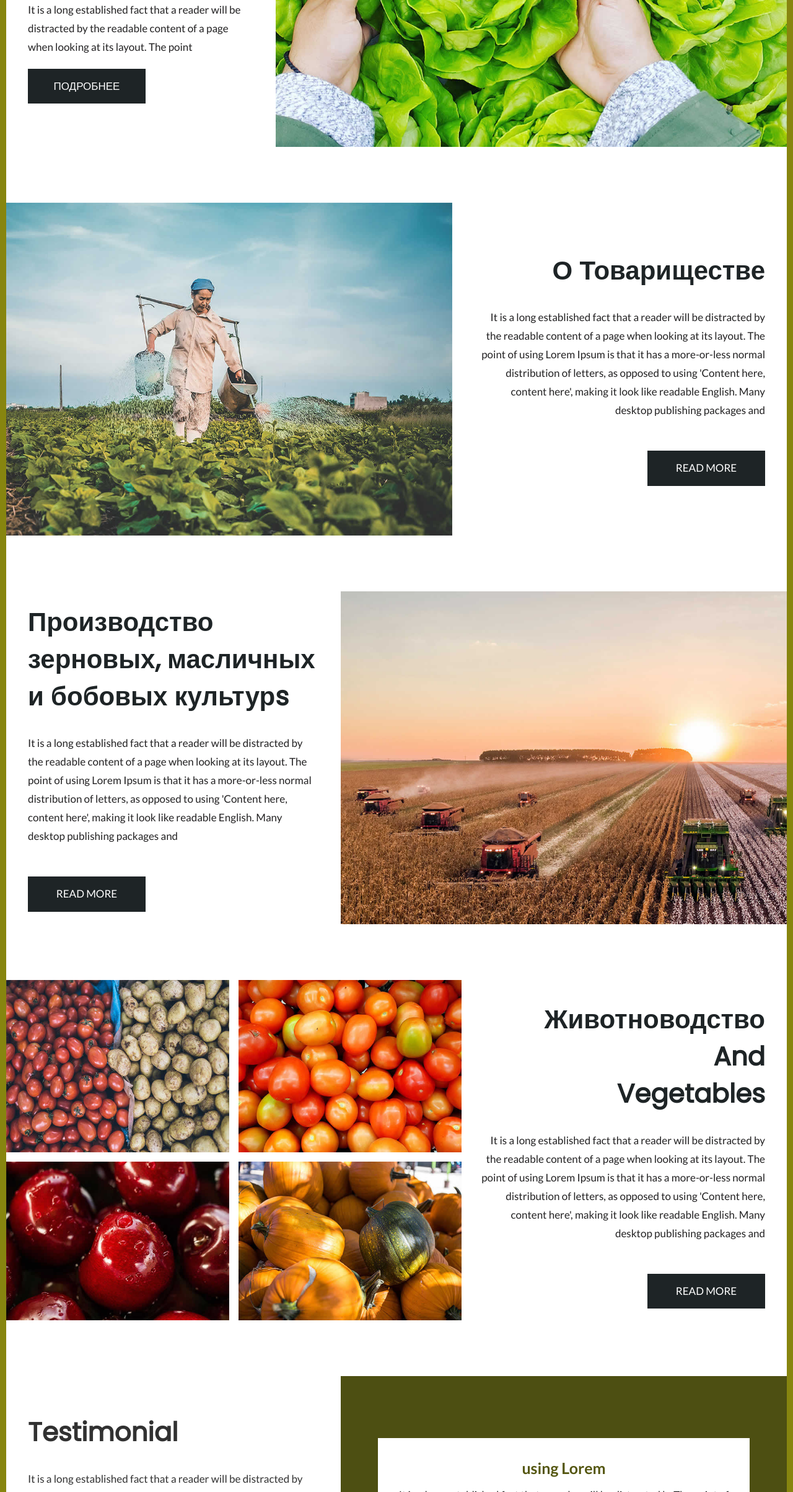
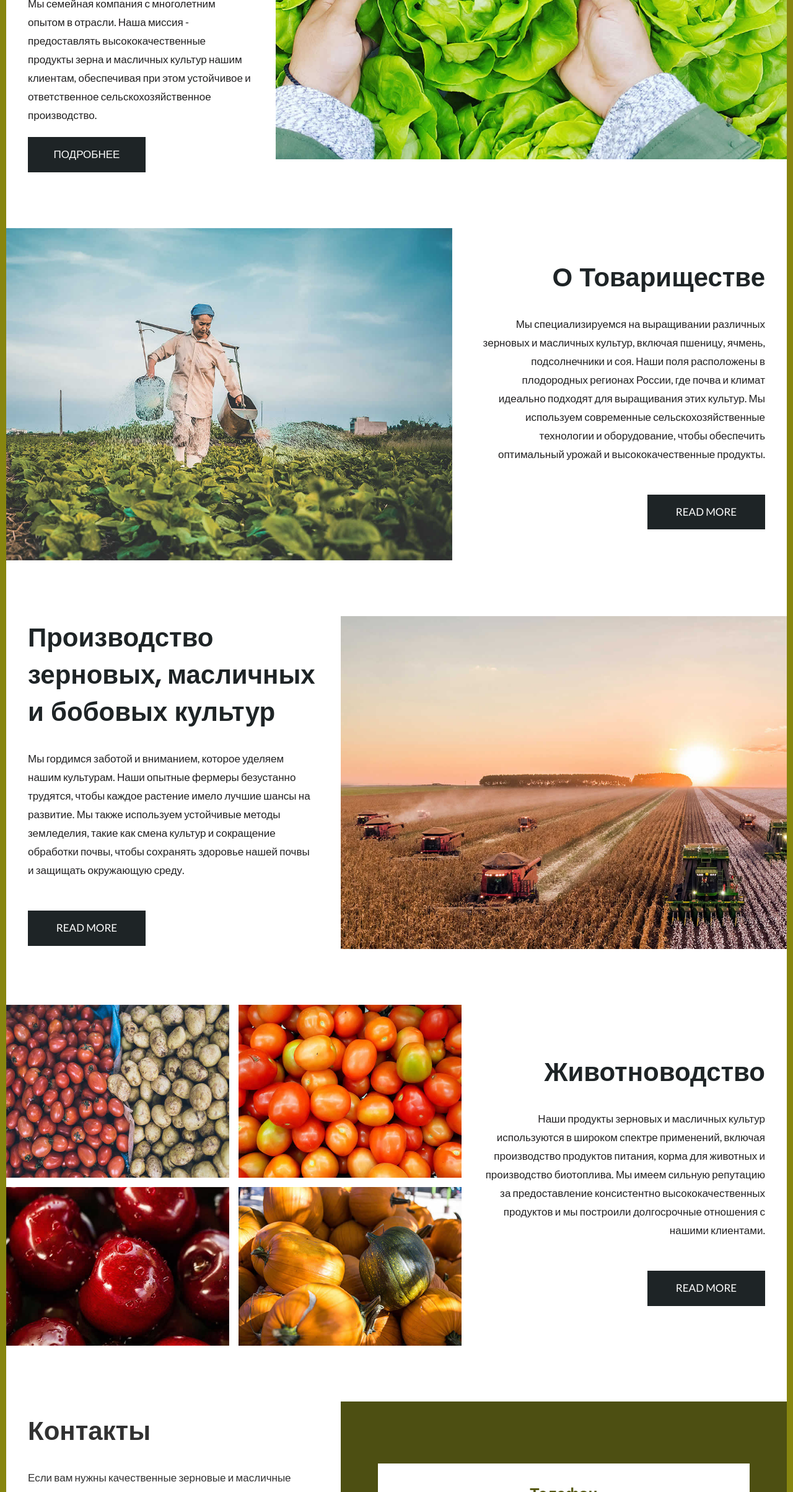
Before and after one commit to ree-l/Kantemir-Agro, a plain HTML site: page index.html in a window 1280 px wide. Shown: the part 393-2800 px from the top of the page at 62% size. Drawn offline with nearby package versions, Linux system fonts and the light colour scheme.

Commit message:
Update index.html

```diff
--- a/index.html
+++ b/index.html
@@ -47,7 +47,7 @@
                      <img class="logo" src="images/logo.png" alt="#"/>
                      <div class="titlepage">
                         <h2>Download<br> Landing page for <br>Farmer & <br>Agriculture</h2>
-                        <p>It is a long established fact that a reader will be distracted by the readable content of a page when looking at its layout. The point   </p>
+                        <p>Добро пожаловать в наш бизнес по выращиванию зерна и масличных культур! Мы семейная компания с многолетним опытом в отрасли. Наша миссия - предоставлять высококачественные продукты зерна и масличных культур нашим клиентам, обеспечивая при этом устойчивое и ответственное сельскохозяйственное производство.   </p>
                         <a class="read_more" href="#">Подробнее</a>
                      </div>
                   </div>
@@ -55,7 +55,7 @@
                <div class="col-xl-8 col-lg-8 col-md-12 padding_right">
                   <div class="banner_main_img">
                      <figure><img src="images/our_img1.jpg" alt="#"/>
-                        <h3>ЗЕРНОВОЕ ПРОИЗВОДСТВО</h3>
+                        <h3>Качественное зерно</h3>
                      </figure>
 
                   </div>
@@ -77,7 +77,7 @@
                   <div class="about_text">
                      <div class="titlepage">
                         <h2>О Товариществе</h2>
-                        <p>It is a long established fact that a reader will be distracted by the readable content of a page when looking at its layout. The point of using Lorem Ipsum is that it has a more-or-less normal distribution of letters, as opposed to using 'Content here, content here', making it look like readable English. Many desktop publishing packages and </p>
+                        <p>Мы специализируемся на выращивании различных зерновых и масличных культур, включая пшеницу, ячмень, подсолнечники и соя. Наши поля расположены в плодородных регионах России, где почва и климат идеально подходят для выращивания этих культур. Мы используем современные сельскохозяйственные технологии и оборудование, чтобы обеспечить оптимальный урожай и высококачественные продукты. </p>
                         <a class="read_more" href="#">Read More</a>
                      </div>
                   </div>
@@ -93,8 +93,8 @@
                <div class="col-xl-5 col-lg-5 col-md-12 order_2">
                   <div class="our_text">
                      <div class="titlepage">
-                        <h2>Производство зерновых, масличных и бобовых культурs</h2>
-                        <p>It is a long established fact that a reader will be distracted by the readable content of a page when looking at its layout. The point of using Lorem Ipsum is that it has a more-or-less normal distribution of letters, as opposed to using 'Content here, content here', making it look like readable English. Many desktop publishing packages and </p>
+                        <h2>Производство зерновых, масличных и бобовых культур </h2>
+                        <p>Мы гордимся заботой и вниманием, которое уделяем нашим культурам. Наши опытные фермеры безустанно трудятся, чтобы каждое растение имело лучшие шансы на развитие. Мы также используем устойчивые методы земледелия, такие как смена культур и сокращение обработки почвы, чтобы сохранять здоровье нашей почвы и защищать окружающую среду. </p>
                         <a class="read_more" href="#">Read More</a>
                      </div>
                   </div>
@@ -139,8 +139,8 @@
                <div class="col-xl-5 col-lg-5 col-md-12">
                   <div class="our_fruit_text">
                      <div class="titlepage">
-                        <h2>Животноводство<br> And <br> Vegetables</h2>
-                        <p>It is a long established fact that a reader will be distracted by the readable content of a page when looking at its layout. The point of using Lorem Ipsum is that it has a more-or-less normal distribution of letters, as opposed to using 'Content here, content here', making it look like readable English. Many desktop publishing packages and </p>
+                        <h2>Животноводство</h2>
+                        <p>Наши продукты зерновых и масличных культур используются в широком спектре применений, включая производство продуктов питания, корма для животных и производство биотоплива. Мы имеем сильную репутацию за предоставление консистентно высококачественных продуктов и мы построили долгосрочные отношения с нашими клиентами. </p>
                         <a class="read_more" href="#">Read More</a>
                      </div>
                   </div>
@@ -156,9 +156,9 @@
                <div class="col-xl-5 col-lg-5 col-md-12 order_2">
                   <div class="testimonial_box">
                      <div class="titlepage">
-                        <h2>Testimonial</h2>
+                        <h2>Контакты</h2>
                      </div>
-                     <p>It is a long established fact that a reader will be distracted by the readable content of a page when looking at its layout. The point of using Lorem Ipsum is that it has a more-or-less normal distribution of letters, as opposed to using 'Content here, content here', making it look like readable English. Many desktop publishing packages and </p>
+                     <p>Если вам нужны качественные зерновые и масличные продукты, мы будем рады сотрудничать с вами. Пожалуйста, не стесняйтесь связаться с нами, чтобы обсудить ваши потребности и узнать больше о наших продуктах и услугах. Спасибо, что рассматриваете нашу деятельность по выращиванию зерна и масличных культур! </p>
                   </div>
                </div>
                <div class="col-xl-7 col-lg-7 col-md-12 padding_right order_1">
@@ -175,9 +175,9 @@
                                  <div class="row">
                                     <div class="col-md-12 ">
                                        <div class="test_box">
-                                          <h4>using Lorem</h4>
-                                          <p>It is a long established fact that a reader will be distracted byThe point of using Lorem Ipsum is that it has a more-or-less normal distribution of letters, as opposed to
-                                             using 'Content here, content here', making
+                                          <h4>Наш адрес</h4>
+                                          <p>150510, СЕВЕРО-КАЗАХСТАНСКАЯ ОБЛАСТЬ, ЕСИЛЬСКИЙ РАЙОН,
+                                             С.HИКОЛАЕВКА, УЛ. СОВЕТСКАЯ, д. 23
                                           </p>
                                        </div>
                                     </div>
@@ -191,9 +191,9 @@
                                  <div class="row">
                                     <div class="col-md-12 ">
                                        <div class="test_box">
-                                          <h4>using Lorem</h4>
-                                          <p>It is a long established fact that a reader will be distracted byThe point of using Lorem Ipsum is that it has a more-or-less normal distribution of letters, as opposed to
-                                             using 'Content here, content here', making
+                                          <h4>Телефон</h4>
+                                          <p>2-65-39
+                                             2-18-29
                                           </p>
                                        </div>
                                     </div>
@@ -207,9 +207,9 @@
                                  <div class="row">
                                     <div class="col-md-12 ">
                                        <div class="test_box">
-                                          <h4>using Lorem</h4>
-                                          <p>It is a long established fact that a reader will be distracted byThe point of using Lorem Ipsum is that it has a more-or-less normal distribution of letters, as opposed to
-                                             using 'Content here, content here', making
+                                          <h4>E-mail</h4>
+                                          <p>contact@kantemir-agro.kz
+                                             www.kantemir-agro.kz
                                           </p>
                                        </div>
                                     </div>
@@ -251,7 +251,7 @@
                <div class="container">
                   <div class="row">
                      <div class="col-md-12">
-                        <p>Copyright 2023 All Right Reserved By <a href="https://html.design/"> Кантемир-Агро</a></p>
+                        <p>Copyright 2023 All Right Reserved By <a href="https://html.design/"> ТОО Кантемир-Агро</a></p>
                      </div>
                   </div>
                </div>
```
